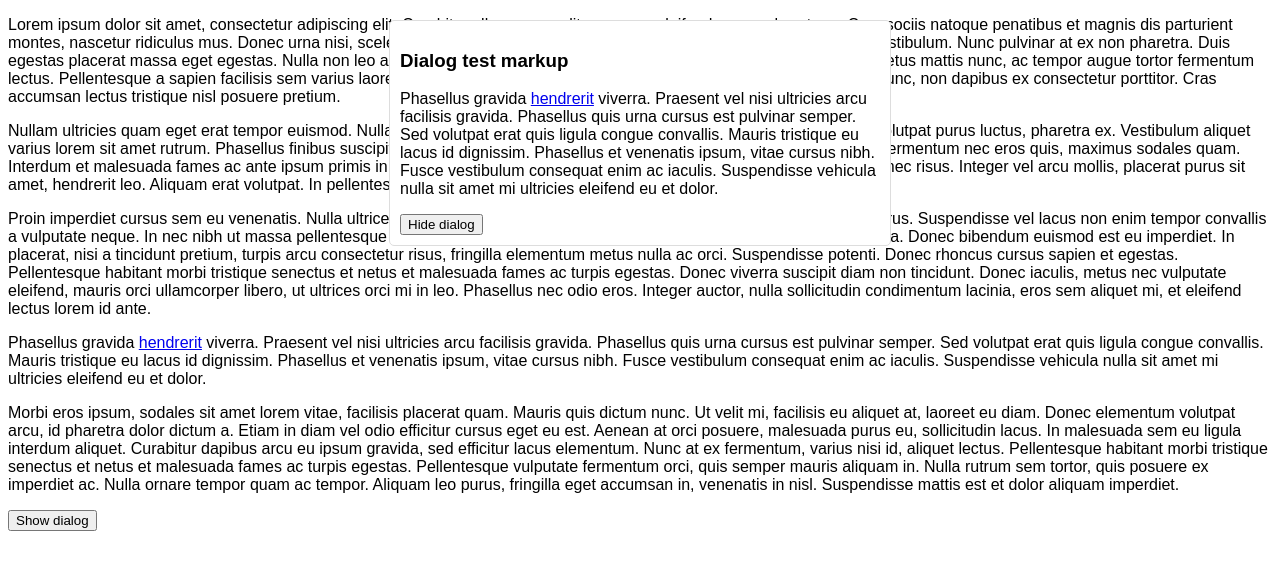
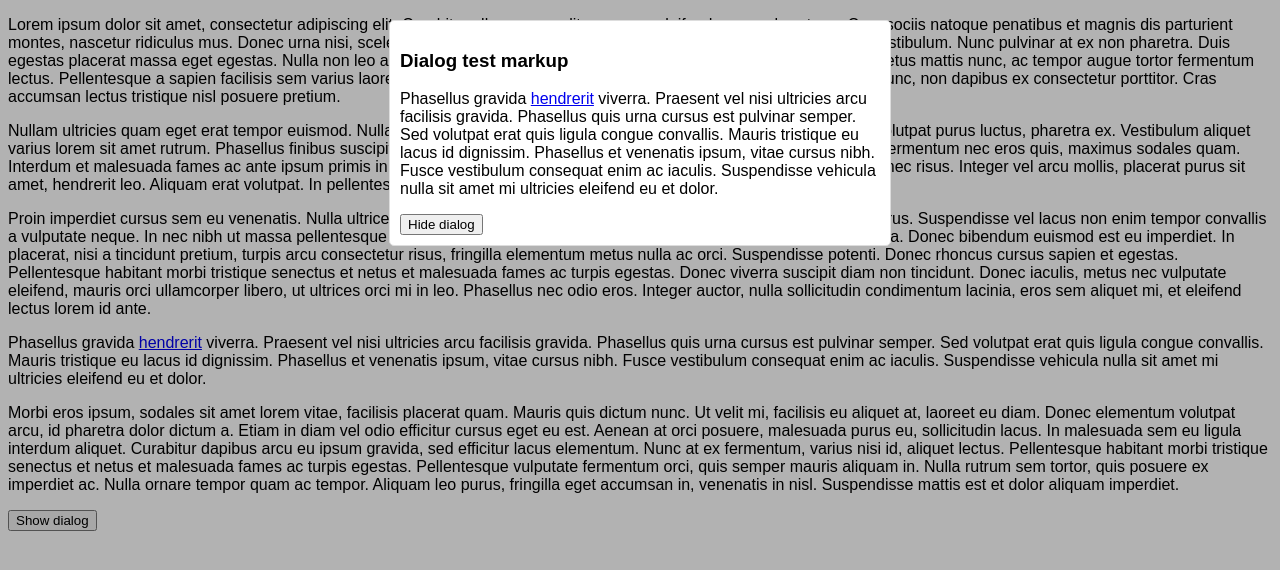
Before and after one commit to georgepaterson/jquery-plugin, a website: page demo/index.html in a window 1280 px wide. Both pictures are taken after a click on the button "Show dialog". Drawn offline with nearby package versions, Linux system fonts and the light colour scheme.

Commit message:
Modal features and auto option.

```diff
--- a/demo/index.html
+++ b/demo/index.html
@@ -1,7 +1,7 @@
 <!DOCTYPE html>
 <html>
 	<head>
-		<title>jQuery Boilerplate</title>
+		<title>jQuery plugin</title>
 		<link rel="stylesheet" href="../src/jquery-plugin.css" type="text/css" media="screen">
 		<script src="../bower_components/jquery/dist/jquery.js"></script>
 		<script src="../src/jquery-plugin.js"></script>
--- a/src/jquery-plugin.css
+++ b/src/jquery-plugin.css
@@ -11,6 +11,15 @@ body {
   right: 0;
   top: 0;
 }
+.dialog-modal {
+  background: #000;
+  height: 100%;
+  left: 0;
+  opacity: 0.3;
+  position: absolute;
+  right: 0;
+  top: 0;
+}
 .dialog-show {
   display: block;
 }
@@ -20,5 +29,6 @@ body {
   border-radius: 5px;
   margin: 20px auto;
   padding: 10px;
+  position: relative;
   width: 480px;
 }
--- a/src/jquery-plugin.js
+++ b/src/jquery-plugin.js
@@ -7,14 +7,11 @@
  */
 (function ($) {
   'use strict';
-
 	var Dialog = function (element, options) {
 		this.element = $(element);
 		this.options = options;
     this.isShown = null;
-    this.modal = null;
 	};
-
   Dialog.prototype.show = function () {
     var that = this;
     /*  */
@@ -23,6 +20,9 @@
     }
     /*  */
     this.element.addClass('dialog-show').attr('aria-hidden', false).trigger('focus');
+    this.modal = $('<div class="dialog-modal" />').prependTo(this.element).on('click.dialog', function (event) {
+      that.hide();
+    });
     /*  */
     $(document).on('focusin.dialog', function (event) {
       if (that.element[0] !== event.target && !that.element.has(event.target).length) {
@@ -38,11 +38,6 @@
     /*  */
     this.isShown = true;
   };
-
-  Dialog.prototype.modal = function () {
-
-  };
-
   Dialog.prototype.hide = function () {
     /*  */
     if (!this.isShown) {
@@ -51,20 +46,22 @@
     /*  */
     this.element.removeClass('dialog-show').attr('aria-hidden', true);
     /*  */
+    this.modal.remove();
+    /*  */
+    this.modal = null;
+    /*  */
     $(document).off('focusin.dialog');
     /*  */
     this.element.off('keyup.dialog');
     /*  */
     this.isShown = false;
   };
-
   Dialog.prototype.destroy = function () {
     /*  */
     this.hide();
     /*  */
     this.element.removeData('dialog');
   };
-
   $.fn.dialog = function (method) {
     return this.each(function () {
       /*  */
@@ -77,11 +74,13 @@
       /*  */
 			if (typeof method === 'string' && data[method]) {
 				data[method]();
+			} else if (options.auto) {
+			  data.show();
 			}
     });
   };
   /*  */
   $.fn.dialog.defaults = {
-    modal: true
+    auto: true
   };
 }(jQuery));
```
